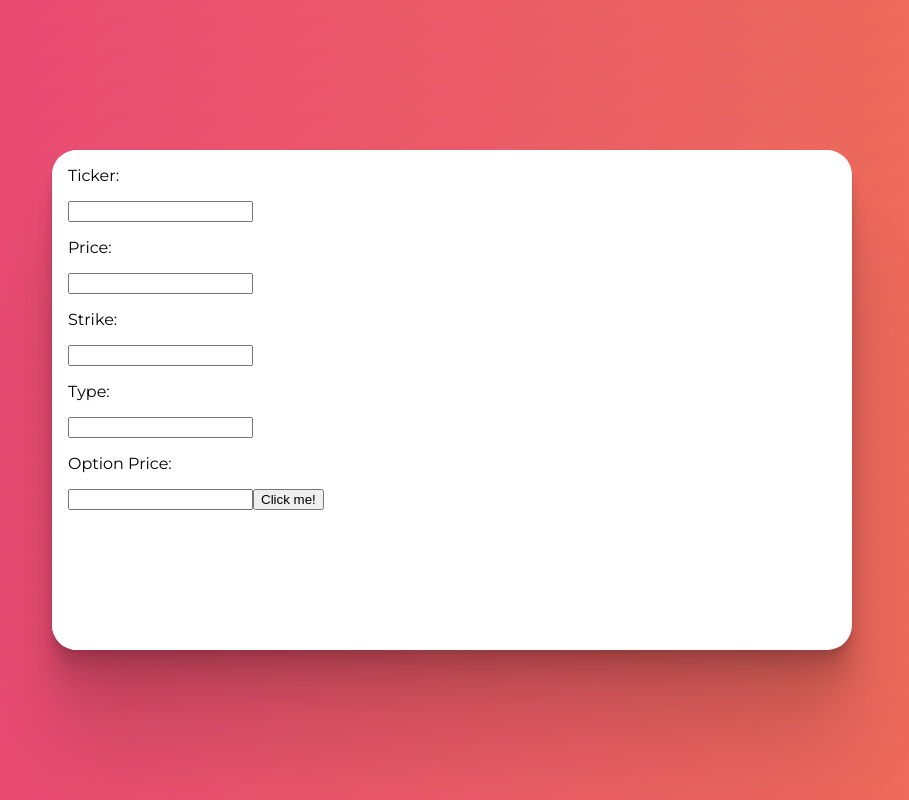
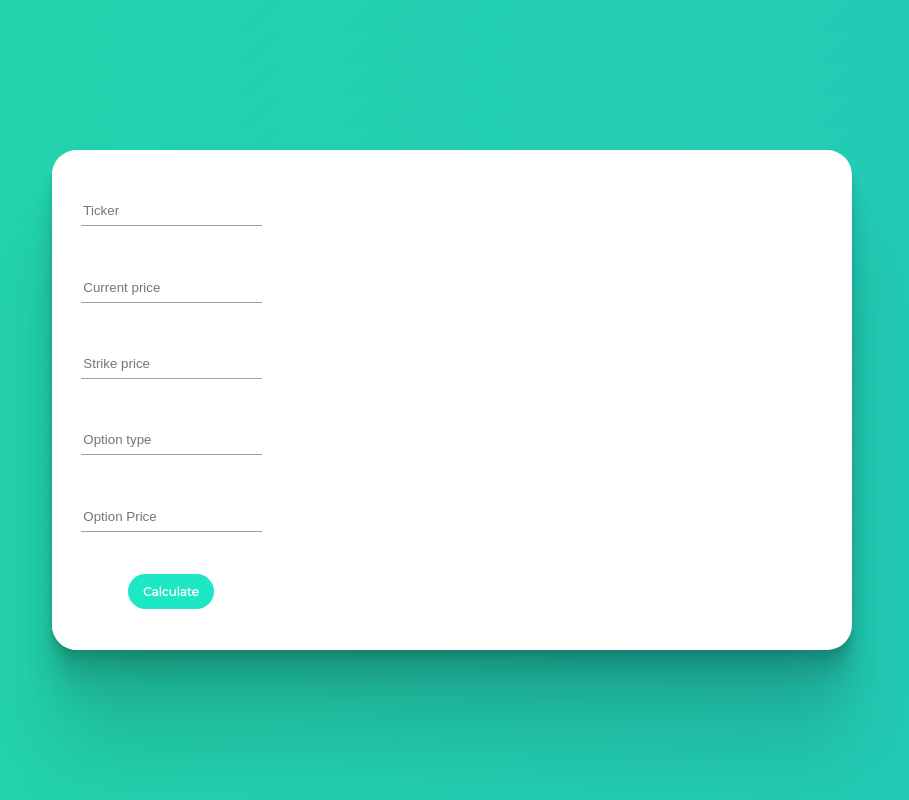
Before and after one commit to dvnmn/options-profit-calculator, a React (Create React App) app: page / in a window 1280 px wide. Shown: the whole page, without its empty margins (188-1097 px from the left). Built offline with nearby package versions, Linux system fonts and the light colour scheme.

Commit message:
More style changes

```diff
--- a/public/index.html
+++ b/public/index.html
@@ -28,22 +28,9 @@
 
     <style>
       body {
-        background: linear-gradient(-45deg, #ee7752, #e73c7e, #23a6d5, #23d5ab);
+        background: linear-gradient(-45deg, #23a6d5, #23d5ab);
         background-size: 400% 400%;
-        animation: gradient 15s ease infinite;
       }
-
-      @keyframes gradient {
-        0% {
-          background-position: 0% 50%;
-        }
-        50% {
-          background-position: 100% 50%;
-        }
-        100% {
-          background-position: 0% 50%;
-       }
-     }
     </style>
   </head>
   <body>
--- a/src/components/Calculator.css
+++ b/src/components/Calculator.css
@@ -34,7 +34,44 @@
     border-radius: 25px;
     background-color: white;
 
+    font-weight: bold;
     float: left;
+}
+
+.Input input {
+    height: 2em;
+    margin-top: 3.5em;
+    margin-left: 1em;
+
+    border:none;
+    border-bottom: 1px solid #a0a0a0;
+
+    outline-width: 2px;
+    outline-color: rgb(29, 231, 197);
+}
+
+.Input button {
+    font-family: Montserrat;
+    font-weight: bold;
+    font-size: .75em;
+    color: rgb(255, 255, 255);
+
+    border: none;
+    border-radius: 25px;
+
+    display: block;
+    margin-top: 3.5em;
+    margin-left: 5em;
+    padding: 10px 15px 10px 15px;
+
+    background-color: rgb(29, 231, 197);
+    transition: .25s;
+
+    outline: none;
+}
+
+.Input button:hover {
+    background-color: rgb(23, 177, 151);
 }
 
 /* Style for the output section on the right side of the calculator */
--- a/src/components/Calculator.js
+++ b/src/components/Calculator.js
@@ -18,41 +18,41 @@ function Input(props) {
         <div class="Input">
             <div class="wrapper">
                 {/* Obtains ticker symbol from the user. */}
-                <p>Ticker: </p>
                 <input
                     type="text"
+                    placeholder="Ticker"
                     value={ticker}
                     onChange={(e) => setTicker(e.target.value)}
                 ></input>
 
                 {/* Obtains the price of the underlying from the user. */}
-                <p>Price: </p>
                 <input
                     type="text"
+                    placeholder="Current price"
                     value={price}
                     onChange={(e) => setPrice(e.target.value)}
                 ></input>
 
                 {/* Obtains the strike price of the option from the user. */}
-                <p>Strike: </p>
                 <input
                     type="text"
+                    placeholder="Strike price"
                     value={strike}
                     onChange={(e) => setStrike(e.target.value)}
                 ></input>
 
                 {/* Obtains the type of option from the user. */}
-                <p>Type: </p>
                 <input
                     type="text"
+                    placeholder="Option type"
                     value={type}
                     onChange={(e) => setType(e.target.value)}
                 ></input>
 
                 {/* Obtains the price of the option from the user. */}
-                <p>Option Price: </p>
                 <input
                     type="text"
+                    placeholder="Option Price"
                     value={optionsPrice}
                     onChange={(e) => setOPrice(e.target.value)}
                 ></input>
@@ -66,7 +66,7 @@ function Input(props) {
                         type={type}
                         optionPrice={optionsPrice}
                     />)}
-                >Click me!</button>
+                >Calculate</button>
             </div>
         </div>
     );
```
Also changed, not shown: 1 other file (tests, documents, lock files or other folders).
